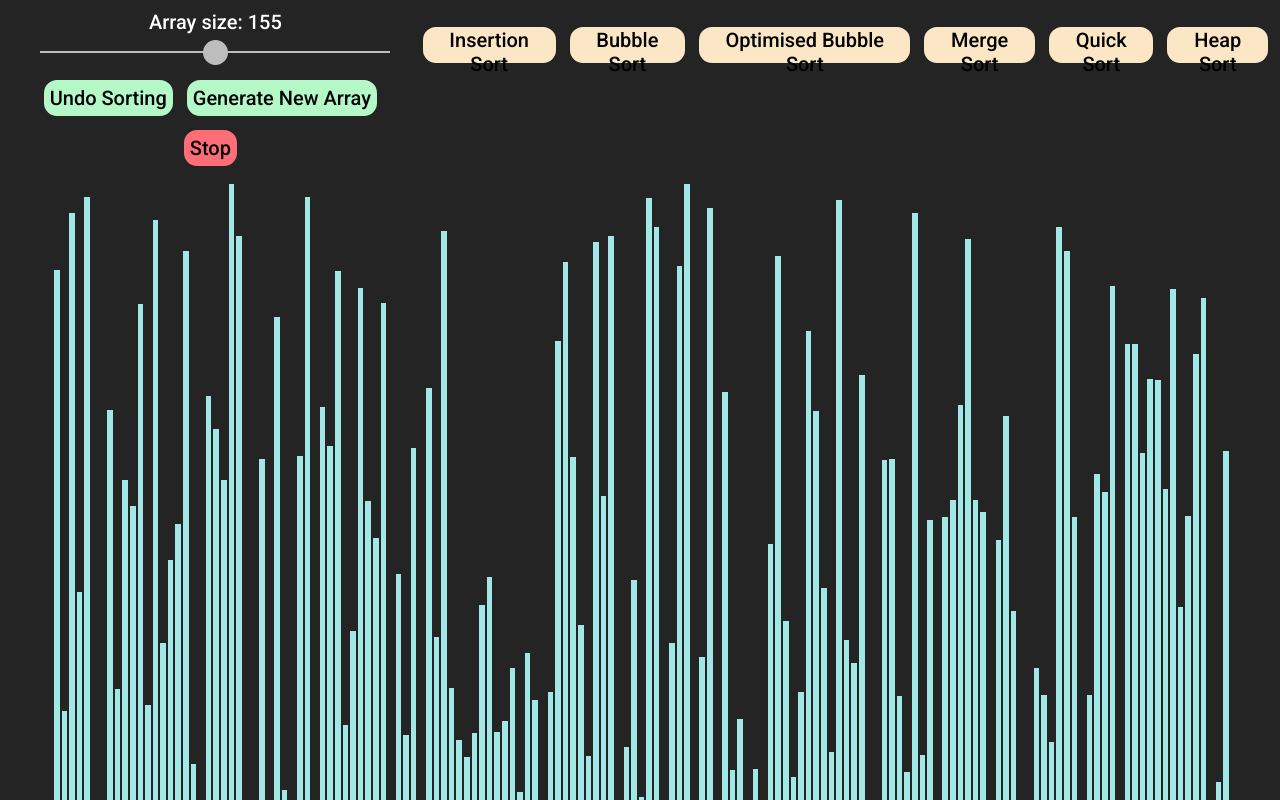
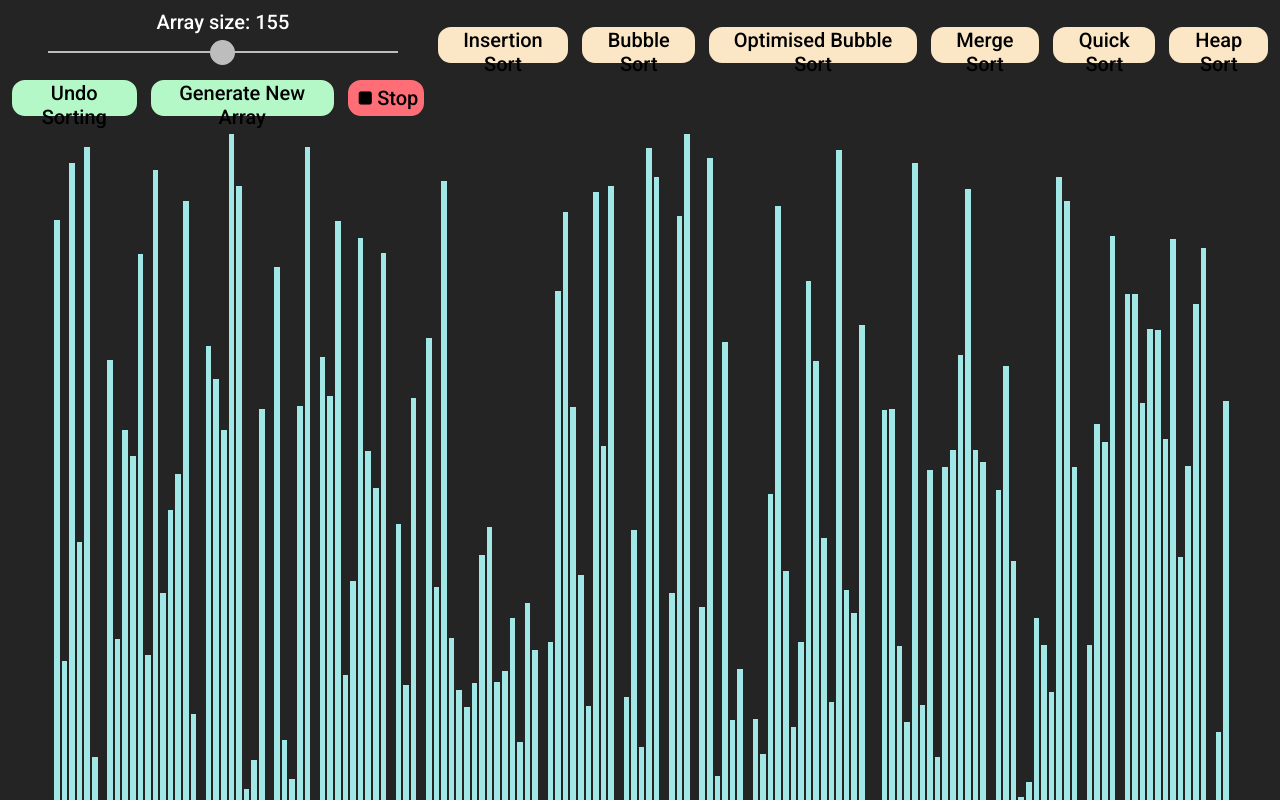
Before and after one commit to dinz0014/sorting-visualiser, a React (Create React App) app: page / in a window 1280 px wide. Shown: the top 800 px of the page. Built offline with nearby package versions, Linux system fonts and the light colour scheme.

Commit message:
Added an icon to the stop button and aligned items. Also reformatted some parts of code.

```diff
--- a/public/index.html
+++ b/public/index.html
@@ -6,6 +6,7 @@
     <link rel="preconnect" href="https://fonts.googleapis.com">
     <link rel="preconnect" href="https://fonts.gstatic.com" crossorigin>
     <link href="https://fonts.googleapis.com/css2?family=Roboto:wght@400;500;700&display=swap" rel="stylesheet">
+    <link rel="stylesheet" href="https://fonts.googleapis.com/css2?family=Material+Symbols+Rounded:opsz,wght,FILL,GRAD@20..48,100..700,0..1,-50..200" />
 
     <meta name="viewport" content="width=device-width, initial-scale=1" />
     <meta name="theme-color" content="#000000" />
--- a/src/SortingVisualiser/SortingVisualiser.css
+++ b/src/SortingVisualiser/SortingVisualiser.css
@@ -58,9 +58,34 @@ p{
   }
 
 
+.material-symbols-rounded {
+    font-variation-settings:
+    'FILL' 1,
+    'wght' 700,
+    'GRAD' 200,
+    'opsz' 48;
+    margin-right: auto;
+}
 
-.array-buttons{
+#stopButton{
+    background-color: var(--stop-button-colour);
+    display: flex;
+    justify-content: center;
+    align-items: center;
+    width: 80px;;
+}
+
+#stopButton:hover{
+    box-shadow: 0px 0px 10px 2px var(--stop-button-colour);
+}
+
+#stopButton span{
+    margin-right: auto;
+}
+
+.arr-buttons{
     flex-grow: 1;
+    display: inline-flex;
 }
 
 .size-slider input[type="range"]:hover{
@@ -94,14 +119,6 @@ p{
     box-shadow: 0px 0px 10px 2px var(--arr-button-colour);
 }
 
-#stopButton{
-    background-color: var(--stop-button-colour) ;
-}
-
-#stopButton:hover{
-    box-shadow: 0px 0px 10px 2px var(--stop-button-colour);
-}
-
 .sort-buttons{
     display: inline-flex;
     justify-content: center;
--- a/src/SortingVisualiser/SortingVisualiser.tsx
+++ b/src/SortingVisualiser/SortingVisualiser.tsx
@@ -91,6 +91,8 @@ export default class SortingVisualiser extends React.Component<SortVizProps, Sor
 
     // Process the animations in an array of animations
     processAnimations(): void {
+        this.stopAnimations();
+
         this.animationIntervalID = setInterval(() => {
             this.animate();
         }, this.getAnimationDelay());
@@ -154,7 +156,6 @@ export default class SortingVisualiser extends React.Component<SortVizProps, Sor
     // Visualises the execution of selection sort
     visualiseSelectionSort(): void {
         this.animationArray = getSelectionSortAnimations([...this.state.currArray]);
-
         this.processAnimations();
     }
 
@@ -167,35 +168,30 @@ export default class SortingVisualiser extends React.Component<SortVizProps, Sor
     // Visualises the execution of bubble sort
     visualiseBubbleSort(): void {
         this.animationArray = getBubbleSortAnimations([...this.state.currArray]);
-
         this.processAnimations();
     }
 
     // Visualises the execution of optimised bubble sort
     visualiseOptimisedBubbleSort(): void {
         this.animationArray = getOptimisedBubbleSortAnimations([...this.state.currArray]);
-
         this.processAnimations();
     }
 
     // Visualises the execution of merge sort
     visualiseIterativeMergeSort(): void {
         this.animationArray = getIterativeMergeSortAnimations([...this.state.currArray]);
-
         this.processAnimations();
     }
 
     // Visualises the execution of quick sort
     visualiseQuickSort(): void {
         this.animationArray = getQuickSortAnimations([...this.state.currArray]);
-
         this.processAnimations();
     }
 
     // Visualises the execution of heap sort
     visualiseHeapSort(): void {
         this.animationArray = getHeapSortAnimations([...this.state.currArray]);
-
         this.processAnimations();
     }
 
@@ -254,13 +250,15 @@ export default class SortingVisualiser extends React.Component<SortVizProps, Sor
                                 }}>
                                 Generate New Array
                             </button>
+
                             <button
                                 className="array-button"
                                 onClick={() => {
                                     this.stopAnimations();
                                 }}
                                 id="stopButton">
-                                Stop
+                                <span className="material-symbols-rounded">Stop</span>
+                                <span>Stop</span>
                             </button>
                         </div>
                     </div>
```
